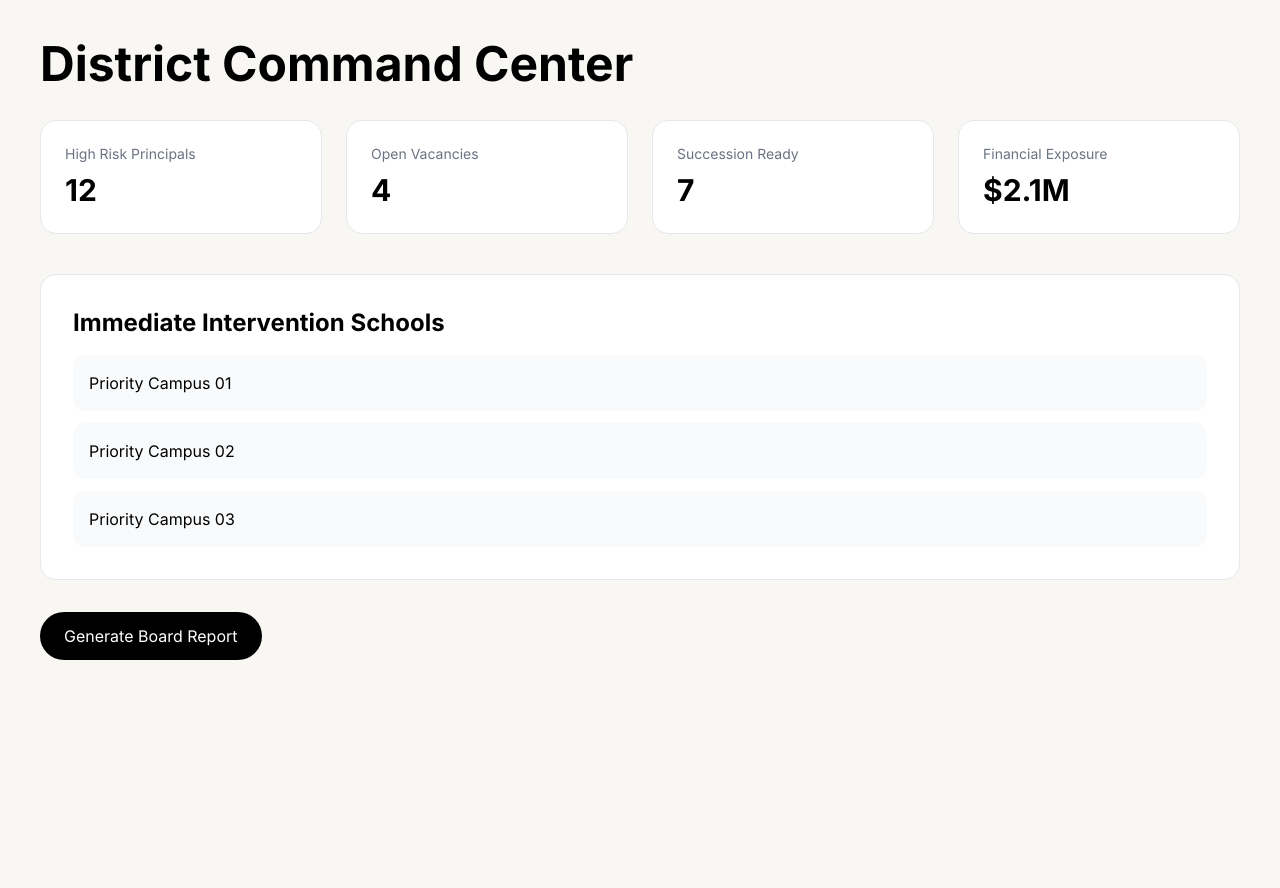
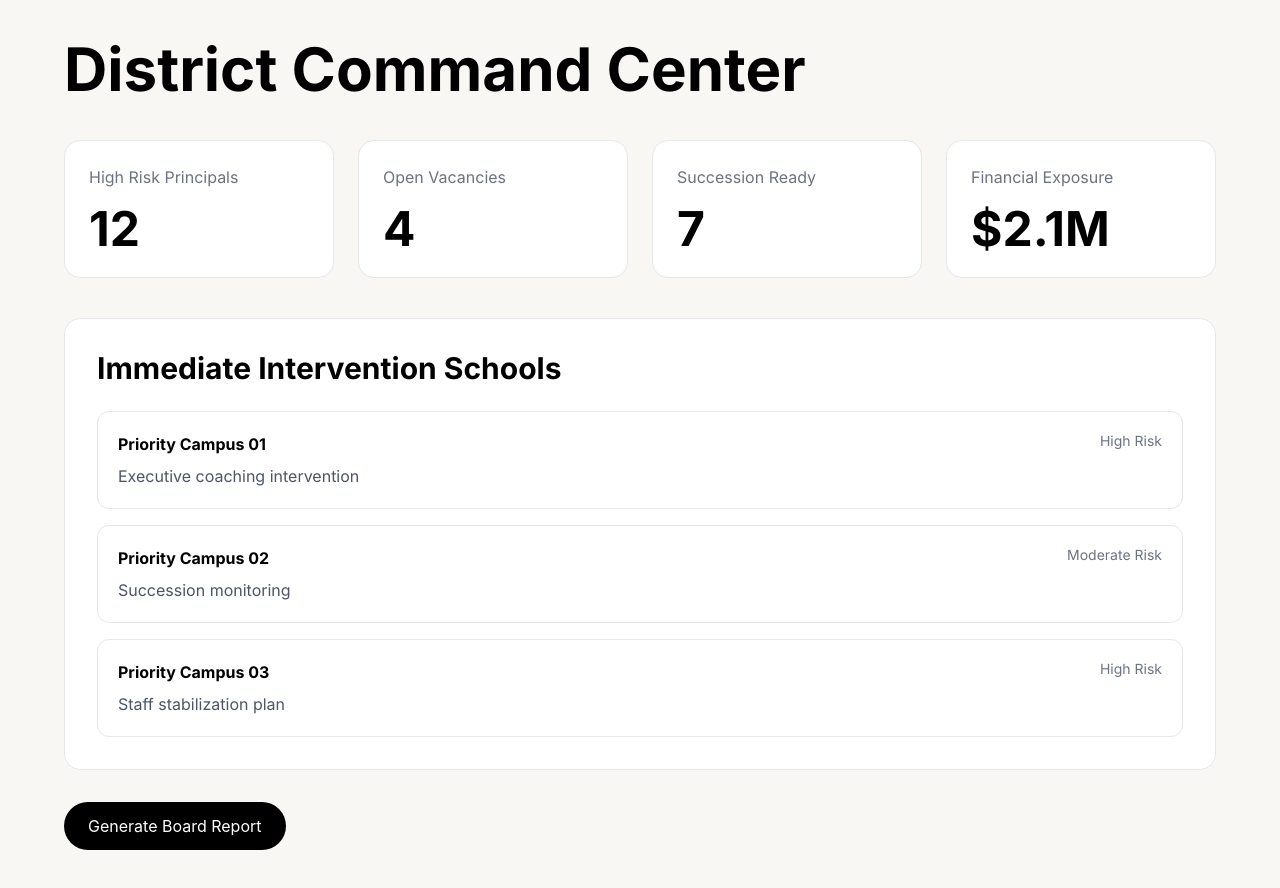
Before and after one commit to jmarc296-jpg/instructional-leadership-practice, a Next.js app: page /district-command-center in a window 1280 px wide. Before the commit the page ends 800 px from the top, so only its background shows below. Built offline with nearby package versions, Linux system fonts and the light colour scheme.

Commit message:
final conversion and command center polish

```diff
--- a/app/district-command-center/page.tsx
+++ b/app/district-command-center/page.tsx
@@ -1,5 +1,3 @@
-import Link from "next/link";
-
 const metrics = [
   { label: "High Risk Principals", value: "12" },
   { label: "Open Vacancies", value: "4" },
@@ -7,57 +5,65 @@ const metrics = [
   { label: "Financial Exposure", value: "$2.1M" }
 ];
 
+const schools = [
+  {
+    name: "Priority Campus 01",
+    risk: "High Risk",
+    action: "Executive coaching intervention"
+  },
+  {
+    name: "Priority Campus 02",
+    risk: "Moderate Risk",
+    action: "Succession monitoring"
+  },
+  {
+    name: "Priority Campus 03",
+    risk: "High Risk",
+    action: "Staff stabilization plan"
+  }
+];
+
 export default function DistrictCommandCenterPage() {
   return (
-    <main className="min-h-screen bg-[#f8f7f4] text-black p-10">
-      <div className="max-w-7xl mx-auto">
-        <h1 className="text-5xl font-bold mb-8">
+    <main className="min-h-screen bg-[#f8f7f4] p-10 text-black">
+      <div className="max-w-6xl mx-auto">
+        <h1 className="text-6xl font-bold mb-10">
           District Command Center
         </h1>
 
         <div className="grid md:grid-cols-4 gap-6 mb-10">
           {metrics.map((metric) => (
-            <div
-              key={metric.label}
-              className="bg-white border rounded-2xl p-6"
-            >
-              <p className="text-sm text-gray-500">
-                {metric.label}
-              </p>
-
-              <p className="text-3xl font-bold mt-2">
-                {metric.value}
-              </p>
+            <div key={metric.label} className="bg-white border rounded-2xl p-6">
+              <p className="text-gray-500">{metric.label}</p>
+              <p className="text-5xl font-bold mt-4">{metric.value}</p>
             </div>
           ))}
         </div>
 
         <div className="bg-white border rounded-2xl p-8 mb-8">
-          <h2 className="text-2xl font-bold mb-4">
+          <h2 className="text-3xl font-bold mb-6">
             Immediate Intervention Schools
           </h2>
 
-          <div className="space-y-3">
-            <div className="bg-gray-50 p-4 rounded-xl">
-              Priority Campus 01
-            </div>
+          <div className="space-y-4">
+            {schools.map((school) => (
+              <div key={school.name} className="border rounded-xl p-5">
+                <div className="flex justify-between">
+                  <h3 className="font-bold">{school.name}</h3>
+                  <span className="text-gray-500 text-sm">{school.risk}</span>
+                </div>
 
-            <div className="bg-gray-50 p-4 rounded-xl">
-              Priority Campus 02
-            </div>
-
-            <div className="bg-gray-50 p-4 rounded-xl">
-              Priority Campus 03
-            </div>
+                <p className="text-gray-600 mt-2">
+                  {school.action}
+                </p>
+              </div>
+            ))}
           </div>
         </div>
 
-        <Link
-          href="/board-report"
-          className="inline-block bg-black text-white px-6 py-3 rounded-full"
-        >
+        <button className="bg-black text-white px-6 py-3 rounded-full">
           Generate Board Report
-        </Link>
+        </button>
       </div>
     </main>
   );
--- a/app/pilot/page.tsx
+++ b/app/pilot/page.tsx
@@ -1,53 +1,51 @@
 export default function PilotPage() {
   return (
     <main className="min-h-screen bg-[#f8f7f4] p-10 text-black">
-      <div className="max-w-4xl mx-auto">
+      <div className="max-w-5xl mx-auto">
 
         <div className="inline-flex rounded-full bg-black text-white px-4 py-2 text-sm mb-6">
-          District Pilot Assessment
+          District Risk Assessment
         </div>
 
         <h1 className="text-5xl font-bold mb-6">
-          Identify your district’s leadership risk in 14 days.
+          Identify leadership risk before instability becomes a vacancy.
         </h1>
 
-        <p className="text-xl text-gray-600 leading-8 mb-10">
-          Districts lose between $250K–$500K per principal vacancy through turnover, staffing disruption, and student performance decline.
+        <p className="text-xl text-gray-600 leading-8 mb-8">
+          LeadSharper helps districts surface principal risk, succession exposure, and intervention needs before schools experience disruption.
         </p>
 
         <div className="grid md:grid-cols-3 gap-6 mb-10">
           <div className="bg-white border rounded-2xl p-6">
             <h3 className="font-bold text-lg">14 Days</h3>
-            <p className="mt-3 text-gray-600">
-              Average implementation timeline
-            </p>
+            <p className="mt-3 text-gray-600">Initial district assessment turnaround</p>
           </div>
 
           <div className="bg-white border rounded-2xl p-6">
             <h3 className="font-bold text-lg">No New Systems</h3>
-            <p className="mt-3 text-gray-600">
-              Uses existing district data sources
-            </p>
+            <p className="mt-3 text-gray-600">Works with existing district data</p>
           </div>
 
           <div className="bg-white border rounded-2xl p-6">
-            <h3 className="font-bold text-lg">Executive Visibility</h3>
-            <p className="mt-3 text-gray-600">
-              Immediate district leadership insights
-            </p>
+            <h3 className="font-bold text-lg">Limited Pilot Capacity</h3>
+            <p className="mt-3 text-gray-600">Only onboarding 3 districts this quarter</p>
           </div>
         </div>
 
         <div className="bg-white border rounded-2xl p-8">
-          <h2 className="text-2xl font-bold mb-6">
-            Request Pilot Assessment
+          <h2 className="text-2xl font-bold mb-2">
+            Request Assessment
           </h2>
 
-          <div className="space-y-4">
+          <p className="text-gray-600 mb-6">
+            Executive review call included.
+          </p>
+
+          <div className="grid md:grid-cols-2 gap-4">
             <input className="w-full border p-3 rounded-xl" placeholder="District Name" />
+            <input className="w-full border p-3 rounded-xl" placeholder="Work Email" />
             <input className="w-full border p-3 rounded-xl" placeholder="Enrollment Size" />
             <input className="w-full border p-3 rounded-xl" placeholder="Current Principal Vacancies" />
-            <input className="w-full border p-3 rounded-xl" placeholder="Work Email" />
           </div>
 
           <button className="mt-6 bg-black text-white px-6 py-3 rounded-full">
```
